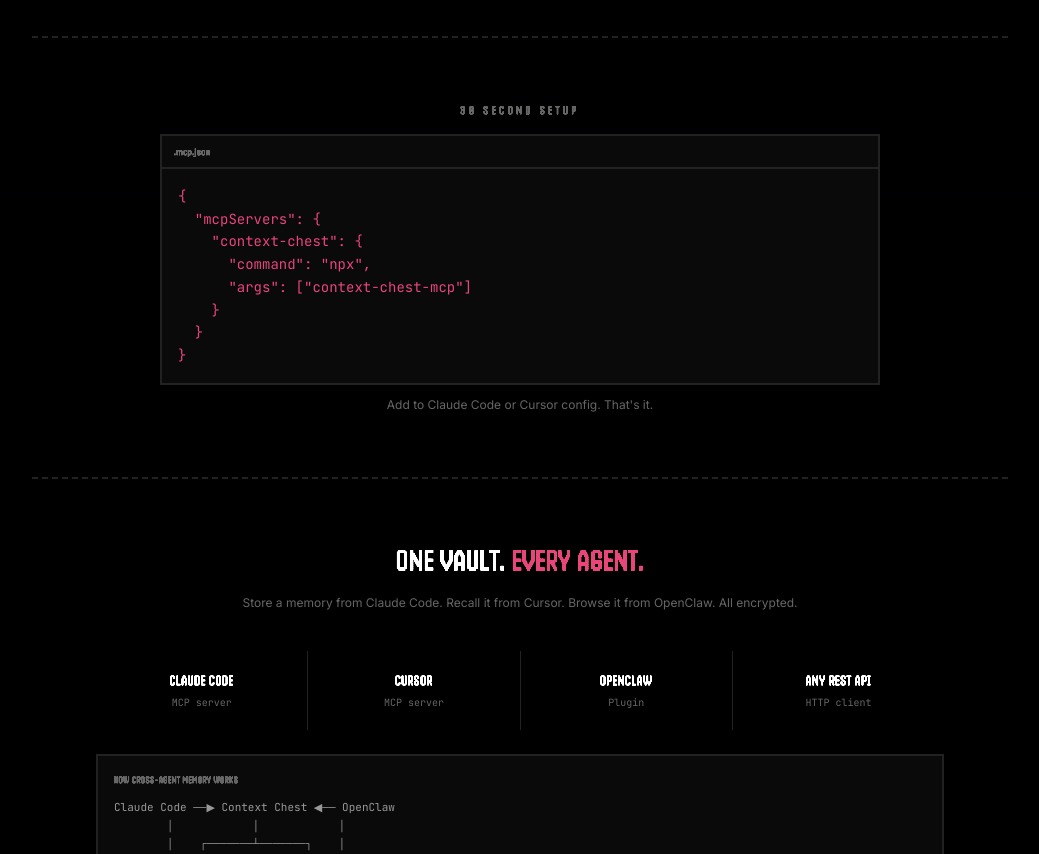
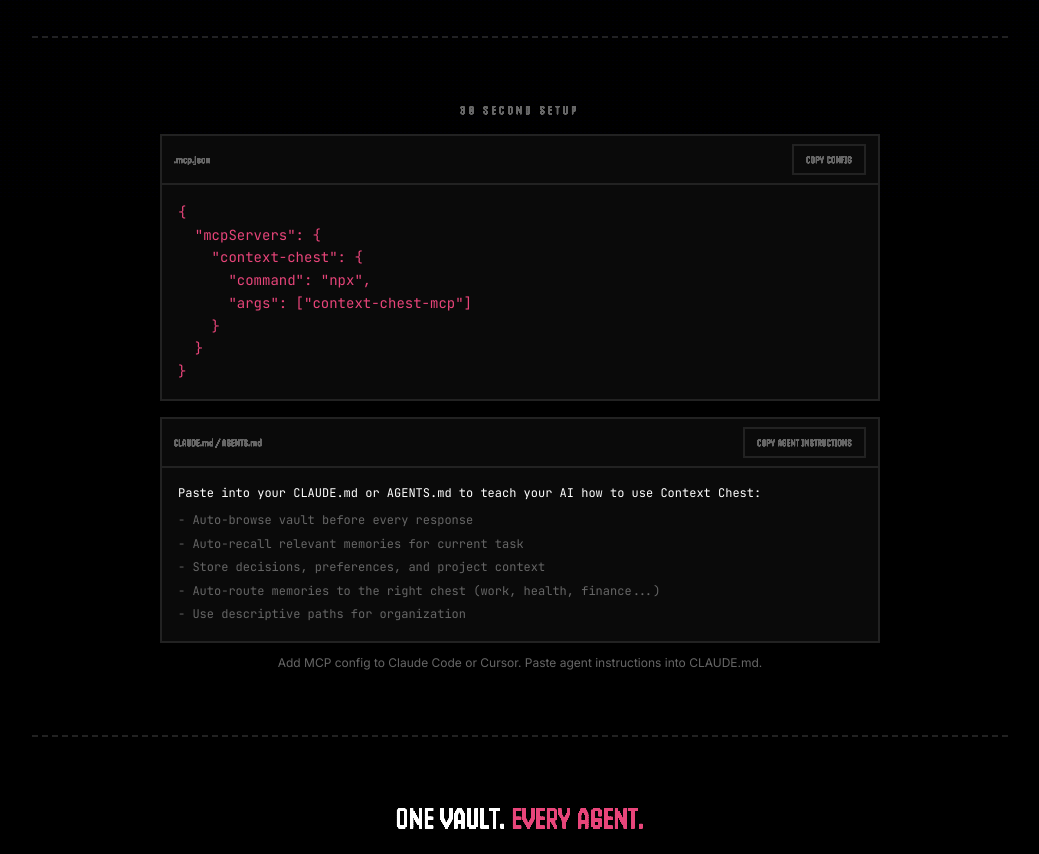
Before and after one commit to fuckupic/context-chest, a React (Vite) app in the folder packages/pwa/: page / in a window 1280 px wide. Shown: the part 600-1454 px from the top of the page, without its empty margins (120-1159 px from the left). Built offline with nearby package versions, Linux system fonts and the light colour scheme; no server answers.

Commit message:
feat: add copy-able agent instructions (CLAUDE.md) to landing page setup section

```diff
--- a/packages/pwa/src/pages/Landing.tsx
+++ b/packages/pwa/src/pages/Landing.tsx
@@ -1,3 +1,4 @@
+import { useState } from 'react';
 import { useNavigate } from 'react-router-dom';
 import { useAuth } from '../auth/context';
 
@@ -9,6 +10,53 @@
     }
   }
 }`;
+
+const AGENT_INSTRUCTIONS = `## Context Chest — AI Agent Memory Protocol
+
+You have access to Context Chest, an encrypted persistent memory vault via MCP.
+
+### CRITICAL: Memory Protocol
+Before responding to ANY user message:
+1. Call \`context-chest_browse\` to see what's in the vault
+2. Call \`context-chest_recall\` with keywords relevant to the current request
+
+Before ending ANY session or when context is getting long:
+- Store key decisions with \`context-chest_remember\` using descriptive paths
+- Example: "decisions/chose-stripe-over-paddle", "bugs/auth-fix", "architecture/api-design"
+
+### Available Tools
+- \`context-chest_remember\` — Store a memory (content + optional path). Without a path, auto-routes to the right chest (work, health, finance, personal, tools, learning) based on content.
+- \`context-chest_recall\` — Search memories by keyword. Always check before asking the user to repeat themselves.
+- \`context-chest_read\` — Read full decrypted content of a specific memory.
+- \`context-chest_forget\` — Delete a memory you no longer need.
+- \`context-chest_browse\` — Browse the vault directory tree.
+- \`context-chest_session-start\` — Start tracking a conversation session.
+- \`context-chest_session-append\` — Add a message to the current session.
+- \`context-chest_session-save\` — Extract memories and close a session.
+
+### Best Practices
+- Remember user preferences, project conventions, tech stack choices, and key decisions
+- Use descriptive paths: "project/tech-stack", "preferences/coding-style", "clients/acme/database"
+- Recall before re-asking — the user may have told you before
+- Store decisions with reasoning: "Chose X because Y" not just "X"
+- Memories are encrypted end-to-end — the server never sees plaintext`;
+
+function CopyButton({ text, label }: { text: string; label: string }) {
+  const [copied, setCopied] = useState(false);
+  const handleCopy = async () => {
+    await navigator.clipboard.writeText(text);
+    setCopied(true);
+    setTimeout(() => setCopied(false), 2000);
+  };
+  return (
+    <button
+      onClick={handleCopy}
+      className="font-pixel text-[10px] tracking-wider px-3 py-1.5 border-2 border-cc-border text-cc-muted hover:border-cc-pink hover:text-cc-pink transition-colors"
+    >
+      {copied ? 'COPIED!' : label}
+    </button>
+  );
+}
 
 const FEATURES = [
   { title: 'ENCRYPTED', desc: 'AES-256-GCM on your machine. Server never sees plaintext.' },
@@ -113,14 +161,36 @@
       {/* Setup */}
       <section className="relative z-10 max-w-3xl mx-auto px-4 md:px-6 py-10 md:py-16">
         <p className="font-pixel text-xs text-cc-muted tracking-[0.3em] mb-4 text-center">30 SECOND SETUP</p>
-        <div className="border-2 border-cc-border bg-cc-dark">
-          <div className="flex items-center gap-2 px-3 py-2 border-b-2 border-cc-border">
+
+        {/* MCP Config */}
+        <div className="border-2 border-cc-border bg-cc-dark mb-4">
+          <div className="flex items-center justify-between px-3 py-2 border-b-2 border-cc-border">
             <span className="font-pixel text-[10px] text-cc-muted tracking-wider">.mcp.json</span>
+            <CopyButton text={SETUP_CODE} label="COPY CONFIG" />
           </div>
           <pre className="p-4 text-sm font-mono text-cc-pink overflow-x-auto leading-relaxed">{SETUP_CODE}</pre>
         </div>
+
+        {/* Agent Instructions */}
+        <div className="border-2 border-cc-border bg-cc-dark">
+          <div className="flex items-center justify-between px-3 py-2 border-b-2 border-cc-border">
+            <span className="font-pixel text-[10px] text-cc-muted tracking-wider">CLAUDE.md / AGENTS.md</span>
+            <CopyButton text={AGENT_INSTRUCTIONS} label="COPY AGENT INSTRUCTIONS" />
+          </div>
+          <div className="p-4 text-xs font-mono text-cc-sub leading-relaxed max-h-48 overflow-y-auto">
+            <p className="text-cc-white mb-2">Paste into your CLAUDE.md or AGENTS.md to teach your AI how to use Context Chest:</p>
+            <ul className="space-y-1 text-cc-muted">
+              <li>- Auto-browse vault before every response</li>
+              <li>- Auto-recall relevant memories for current task</li>
+              <li>- Store decisions, preferences, and project context</li>
+              <li>- Auto-route memories to the right chest (work, health, finance...)</li>
+              <li>- Use descriptive paths for organization</li>
+            </ul>
+          </div>
+        </div>
+
         <p className="text-center text-xs text-cc-muted mt-3">
-          Add to Claude Code or Cursor config. That's it.
+          Add MCP config to Claude Code or Cursor. Paste agent instructions into CLAUDE.md.
         </p>
       </section>
 
```
